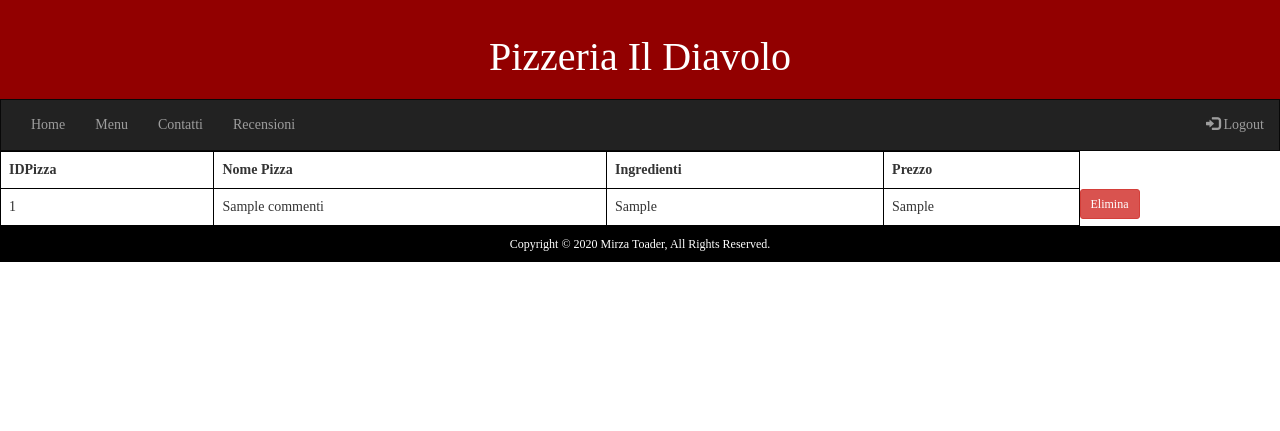
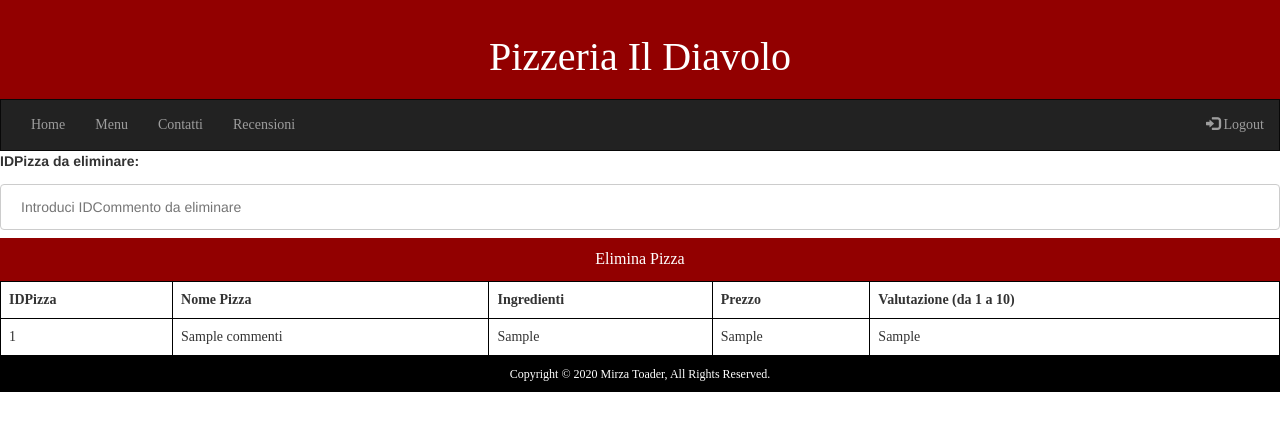
Before and after one commit to teomirza02/Pizzeria, a PHP site: page /Admin/recensioni_admin.php in a window 1280 px wide. Shown: the top 431 px of the page. Run offline with PHP 8.4, Linux system fonts and the light colour scheme; tables that the repository leaves empty or names only in its code hold one stand-in row (values such as "Sample post").

Commit message:
Update recensioni_admin.php

```diff
--- a/phplogin/Admin/recensioni_admin.php
+++ b/phplogin/Admin/recensioni_admin.php
@@ -6,6 +6,8 @@
     <link rel="stylesheet" href="https://maxcdn.bootstrapcdn.com/bootstrap/3.4.1/css/bootstrap.min.css">
     <link rel="stylesheet" href="Stylesheet_admin.css">
     <link rel="stylesheet" href="Stylesheetrecensioniadmin.css">
+    <link rel="stylesheet" href="Stylesheetaggiungipizza.css">
+
 
     <script src="https://ajax.googleapis.com/ajax/libs/jquery/3.5.1/jquery.min.js"></script>
     <script src="https://maxcdn.bootstrapcdn.com/bootstrap/3.4.1/js/bootstrap.min.js"></script>
@@ -29,12 +31,19 @@
   </div>
 </nav>
 
+<form method="POST" action="eliminarecensione.php">
+    <label for="IDCommento">IDPizza da eliminare: </label>
+    <input type="text" id="name" name="IDCommento" placeholder="Introduci IDCommento da eliminare">
+  <button class="block">Elimina Pizza</button>
+</form>
+
 <table>
  <tr>
     <th>IDPizza</th>
     <th>Nome Pizza</th>
     <th>Ingredienti</th>
     <th>Prezzo</th>
+    <th>Valutazione (da 1 a 10)</th>
     <!-- <th class="btn btn-sm btn-danger" href="#"><i class="fas fa-trash-alt"></i> delete</a> -->
  </tr>
 
@@ -52,7 +61,7 @@
     die("Connection failed: " . $conn->connect_error);
   }
 
-  $sql = "SELECT `IDCommento`, `NomeUtente`, `Data`, `Testo` FROM `Commenti` ";
+  $sql = "SELECT `IDCommento`, `NomeUtente`, `Data`, `Testo`, `Valutazione` FROM `Commenti`";
   $result = $conn->query($sql);
 
   if ($result->num_rows > 0) {
@@ -63,7 +72,8 @@
       echo "<td class=\"#\">" . $row["NomeUtente"] . "</td>";
       echo "<td class=\"#\">" . $row["Data"] . "</td>";
       echo "<td class=\"#\">" . $row["Testo"] . "</td>";
-      echo "<td class=\"btn btn-sm btn-danger href=\"> Elimina</td>";
+      echo "<td class=\"#\">" . $row["Valutazione"] . "</td>";
+      //echo "<td class=\"btn btn-sm btn-danger href=\"> Elimina</td>";
       echo "</tr>";
     }
   } else {
```
